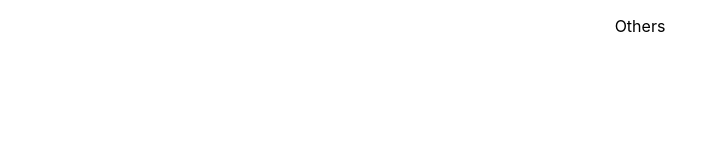
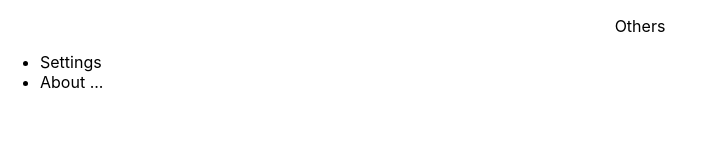
Before and after one commit to sandra1036/Reack, a React (Create React App) app in the folder feat/proyectovisita/: page /others in a window 1280 px wide. Shown: the top 160 px of the page, without its empty margins (0-705 px from the left). Built offline with nearby package versions, Linux system fonts and the light colour scheme.

Commit message:
Intentando el onClick

```diff
--- a/feat/proyectovisita/src/App.css
+++ b/feat/proyectovisita/src/App.css
@@ -39,3 +39,7 @@ label{
 .text-bold{
   font-weight: bold;
 }
+
+ul{
+  text-align: left;
+}
--- a/feat/proyectovisita/src/components/Navbar.js
+++ b/feat/proyectovisita/src/components/Navbar.js
@@ -25,9 +25,7 @@ class Navbar extends Component{
                     <button className="button-form">Profile</button>
                 </Link>
 
-                <Link to="/music">
-                    <button className="button-form">Music</button>
-                </Link>
+                <button className="button-form">Music</button>
 
                 <Link to="/artist">
                     <button className="button-form">Artist</button>
--- a/feat/proyectovisita/src/components/others/Others.js
+++ b/feat/proyectovisita/src/components/others/Others.js
@@ -4,6 +4,11 @@ const Others=()=>{
     return(
         <div className="App">
             <p>Others</p>
+            <ul>
+              <li>Settings</li>
+              <li>About ...</li>
+            </ul>
+
         </div>
     )
 }
```
